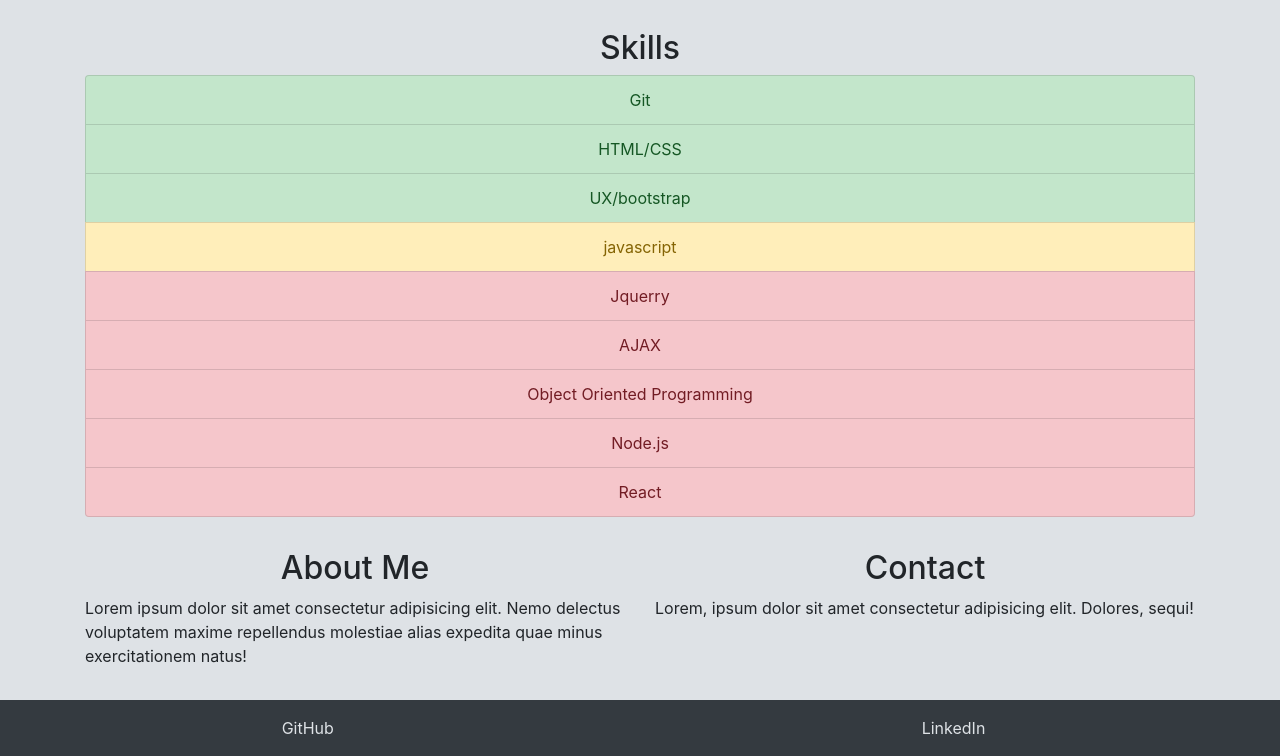
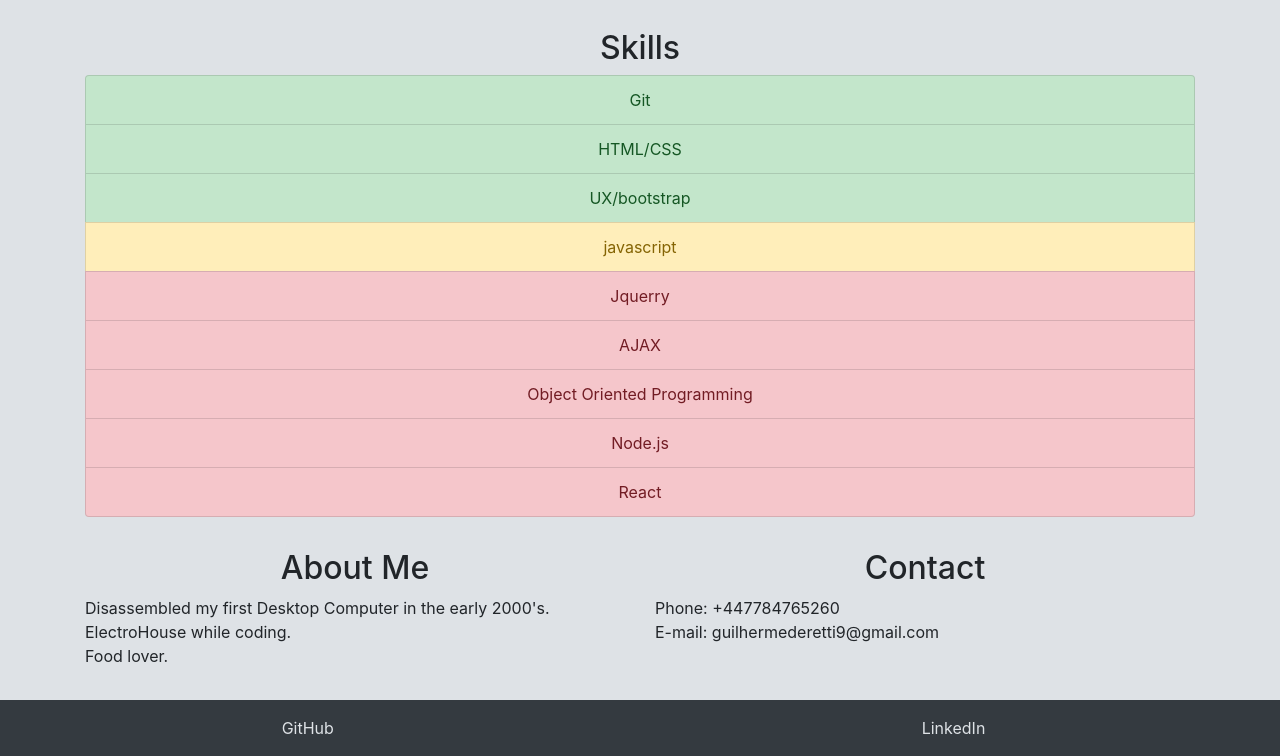
Before and after one commit to GuilhermeDeretti/Bootstrap-Portfolio, a plain HTML site: page index.html in a window 1280 px wide. Shown: the part 1340-2096 px from the top of the page. Drawn offline with nearby package versions, Linux system fonts and the light colour scheme.

Commit message:
fix semantics, about and contact improved

```diff
--- a/index.html
+++ b/index.html
@@ -112,12 +112,14 @@
     <div class="row">
       <div class="col-sm-12 col-md-6">
         <h2>About Me</h2>
-        <p>Lorem ipsum dolor sit amet consectetur adipisicing elit. Nemo delectus voluptatem maxime repellendus
-          molestiae alias expedita quae minus exercitationem natus!</p>
+        <p>Disassembled my first Desktop Computer in the early 2000's. <br>
+          ElectroHouse while coding. <br>
+          Food lover.</p>
       </div>
       <div class="col-sm-12 col-md-6">
         <h2>Contact</h2>
-        <p>Lorem, ipsum dolor sit amet consectetur adipisicing elit. Dolores, sequi!</p>
+        <p>Phone: +447784765260 <br>
+        E-mail: guilhermederetti9@gmail.com</p>
       </div>
     </div>
   </section>
```
Also changed, not shown: css/custom.css (+7 -7 lines).
